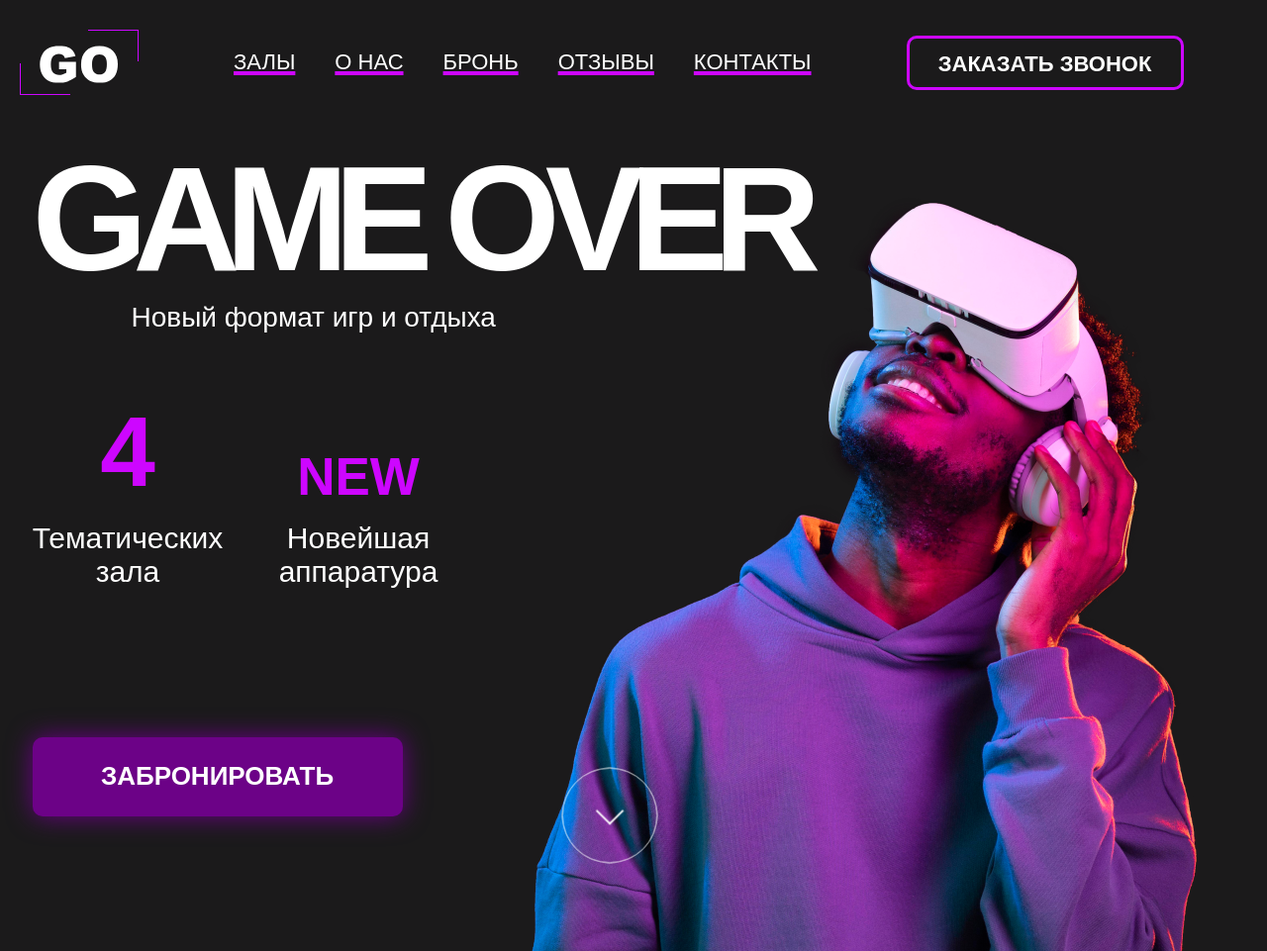
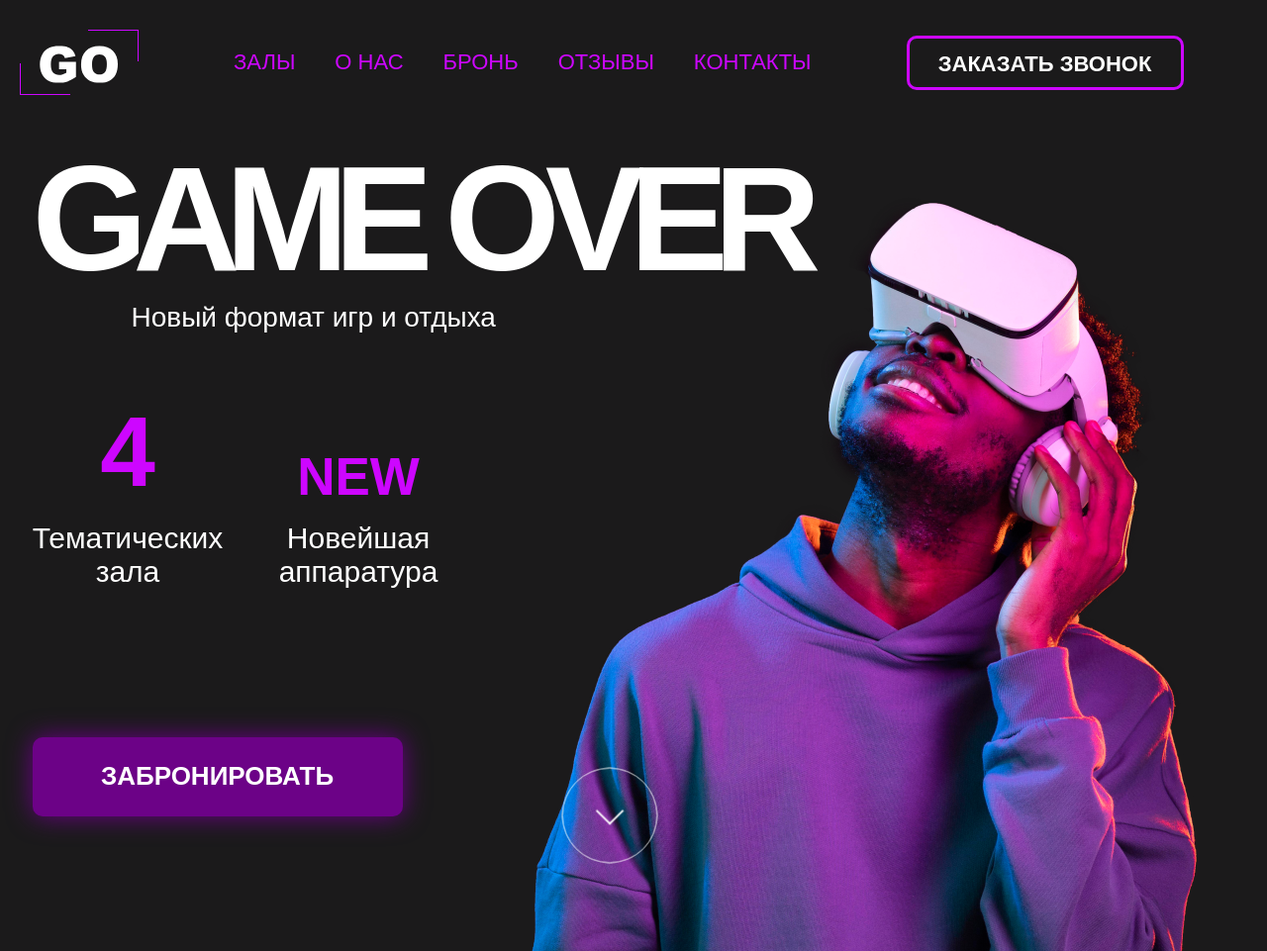
Before and after one commit to Garalez/Project_GO, a plain HTML site: page index.html in a window 1280 px wide. Shown: the top 961 px of the page at 99% size. Drawn offline with Linux system fonts and the light colour scheme.

Commit message:
module3lesson3

```diff
--- a/index.html
+++ b/index.html
@@ -18,19 +18,19 @@
       <nav class="navigation">
         <ul class="navigation__list">
           <li class="navigation__item">
-            <a href="#halls" class="navigation__link">Залы</a>
+            <a href="#halls" class="navigation__link link">Залы</a>
           </li>
           <li class="navigation__item">
-            <a href="#about" class="navigation__link">О нас</a>
+            <a href="#about" class="navigation__link link">О нас</a>
           </li>
           <li class="navigation__item">
-            <a href="#book" class="navigation__link">Бронь</a>
+            <a href="#book" class="navigation__link link">Бронь</a>
           </li>
           <li class="navigation__item">
-            <a href="#reviews" class="navigation__link">Отзывы</a>
+            <a href="#reviews" class="navigation__link link">Отзывы</a>
           </li>
           <li class="navigation__item">
-            <a href="#contacts" class="navigation__link">Контакты</a>
+            <a href="#contacts" class="navigation__link link">Контакты</a>
           </li>
         </ul>
         <button class="menu__button">Заказать звонок</button>
@@ -360,8 +360,8 @@
               <p class="contacts__address-upper">г. Москва</p>
               <p class="contacts__address-lower">ул. Аквамарина, 16</p>
             </div>
-            <p class="contacts__phone typography"><a href="tel:89509302893" class="contacts__phone-link">8 (950) 930 - 28 - 93</a></p>
-            <p class="contacts__mail typography"><a href="mailto:GameOver@gmail.com" class="contacts__mail-link">GameOver@gmail.com</a></p>
+            <p class="contacts__phone typography"><a href="tel:89509302893" class="contacts__phone-link link">8 (950) 930 - 28 - 93</a></p>
+            <p class="contacts__mail typography"><a href="mailto:GameOver@gmail.com" class="contacts__mail-link link">GameOver@gmail.com</a></p>
             <ul class="social">
               <li class="social-item">
                 <a href="http://instagram.com" target="_blank" class="social__link social__link_inst"><img src="img/insta.svg" alt="instagram" class="social__link-img"></a>
@@ -389,7 +389,7 @@
 
         <div class="footer__caption-second">
           <p class="footer__caption-second__text">Design by Anastasia Ilina</p>
-          <a class="footer__caption-second__link" href="mailto:ilina9825@gmail.com">ilina9825@gmail.com</a>
+          <a class="footer__caption-second__link link" href="mailto:ilina9825@gmail.com">ilina9825@gmail.com</a>
         </div>
       </div>
     </div>
--- a/styles/about.css
+++ b/styles/about.css
@@ -79,3 +79,8 @@
   font-size: 20px;
   line-height: 28px;
 }
+
+.we-have__figure:hover {
+  transition-duration: 200ms;
+  transform: scale(110%);
+}
--- a/styles/book.css
+++ b/styles/book.css
@@ -235,15 +235,18 @@
 }
 
 .book__halls-label:hover {
+  transition-duration: 200ms;
   background: #eadeed;
   border: 3px solid #640aa3;
 }
 
 .book__halls-label:focus {
+  transition-duration: 200ms;
   background: #ffffff;
   border: 3px solid #640aa3;
 }
 
 .book__input-button:checked + .book__halls-label {
+  transition-duration: 200ms;
   background: #eadeed;
 }
--- a/styles/contacts.css
+++ b/styles/contacts.css
@@ -45,6 +45,7 @@
 
 .footer__caption {
   height: 184px;
+  padding-bottom: 5px;
   display: flex;
   justify-content: space-between;
   align-items: flex-end;
@@ -74,20 +75,19 @@
   margin-bottom: 22px;
 }
 
-.social__link:hover {
-  background: transparent;
-}
-
 .social__link-img {
   border-radius: 50%;
 }
 
 .social__link-img:hover {
+  transition-duration: 200ms;
   background: #eadeed;
 }
 .social__link-img:focus {
+  transition-duration: 200ms;
   background: #eadeed;
 }
 .social__link-img:active {
+  transition-duration: 200ms;
   background: #cd06ff;
 }
--- a/styles/gameover.css
+++ b/styles/gameover.css
@@ -100,25 +100,31 @@
 }
 
 .gameover__book-button:hover {
+  transition-duration: 200ms;
   background: #840aa3;
 }
 
 .gameover__book-button:focus {
+  transition-duration: 200ms;
   background: #840aa3;
 }
 
 .gameover__book-button:active {
+  transition-duration: 200ms;
   background: #640aa3;
 }
 
 .gameover__round-button:hover {
+  transition-duration: 200ms;
   background-image: url("../img/down-hover.svg");
 }
 
 .gameover__round-button:focus {
+  transition-duration: 200ms;
   background-image: url("../img/down-focus.svg");
 }
 
 .gameover__round-button:active {
+  transition-duration: 200ms;
   background-image: url("../img/down-active.svg");
 }
--- a/styles/menu.css
+++ b/styles/menu.css
@@ -38,13 +38,16 @@
 }
 
 .menu__button:hover {
+  transition-duration: 200ms;
   background: #6c0287;
 }
 
 .menu__button:focus {
+  transition-duration: 200ms;
   background: #6c0287;
 }
 
 .menu__button:active {
+  transition-duration: 200ms;
   background: #640aa3;
 }
--- a/styles/questions.css
+++ b/styles/questions.css
@@ -44,16 +44,20 @@
 }
 
 .questions__item:nth-child(odd):hover .questions__item-button {
+  transition-duration: 200ms;
   background-image: url("../img/open-hover-purple.svg");
 }
 
 .questions__item:nth-child(even):hover .questions__item-button {
+  transition-duration: 200ms;
   background-image: url("../img/open-hover.svg");
 }
 .questions__item:nth-child(odd):active .questions__item-button {
+  transition-duration: 200ms;
   background-image: url("../img/close-active-purple.svg");
 }
 
 .questions__item:nth-child(even):active .questions__item-button {
+  transition-duration: 200ms;
   background-image: url("../img/close-active-white.svg");
 }
--- a/styles/style.css
+++ b/styles/style.css
@@ -52,13 +52,7 @@ button {
 }
 
 a {
-    color: inherit;
-    text-decoration-color: #cd06ff;
-    text-decoration-thickness: 4px;
-}
-
-a:hover {
-    background: #cd06ff;
+    text-decoration: none;
 }
 
 ul {
@@ -115,3 +109,27 @@ iframe {
     margin-bottom: 40px;
     text-transform: uppercase;
 }
+
+.link {
+    position: relative;
+    text-decoration: none;
+    color: #cd06ff;
+}
+
+.link::after {
+    content: "";
+    position: absolute;
+    left: 0;
+    bottom: -3px;
+    width: 100%;
+    height: 3px;
+    background: #cd06ff;
+    transform: scaleX(0);
+    transform-origin: right;
+    transition: transform 300ms ease-in;
+}
+
+.link:hover::after {
+    transform: scaleX(1);
+    transform-origin: left;
+}
```
